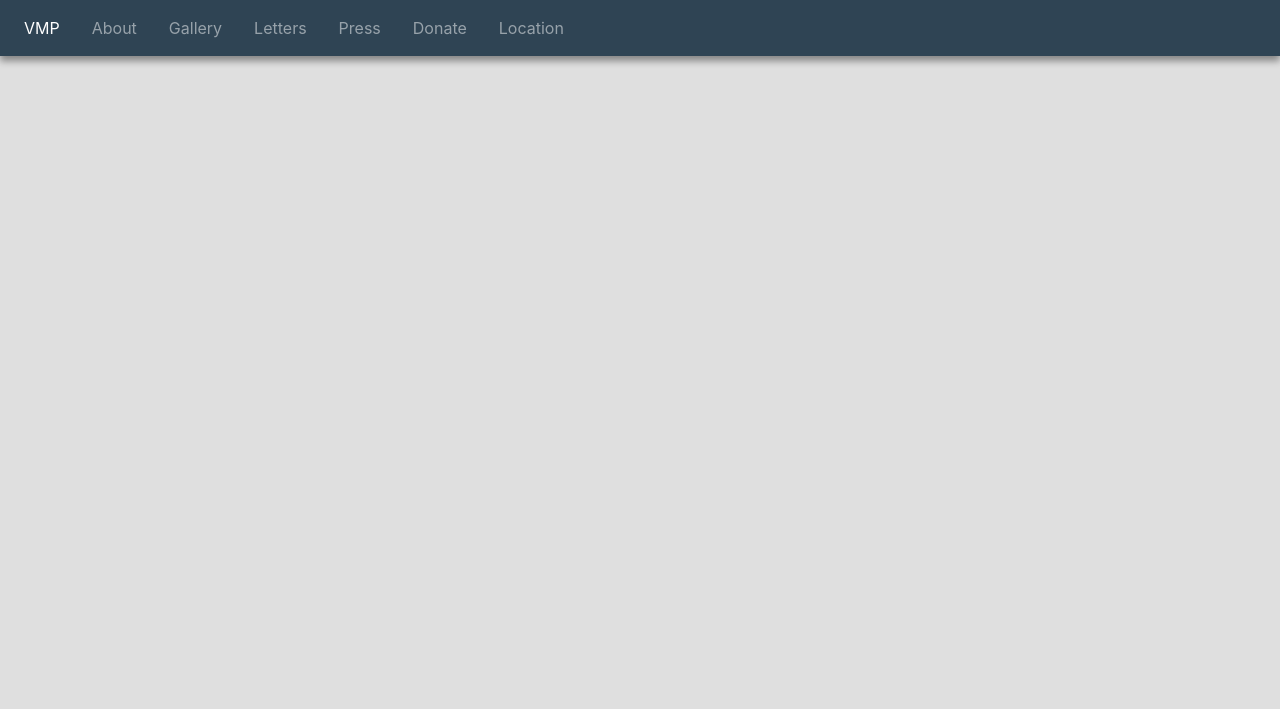
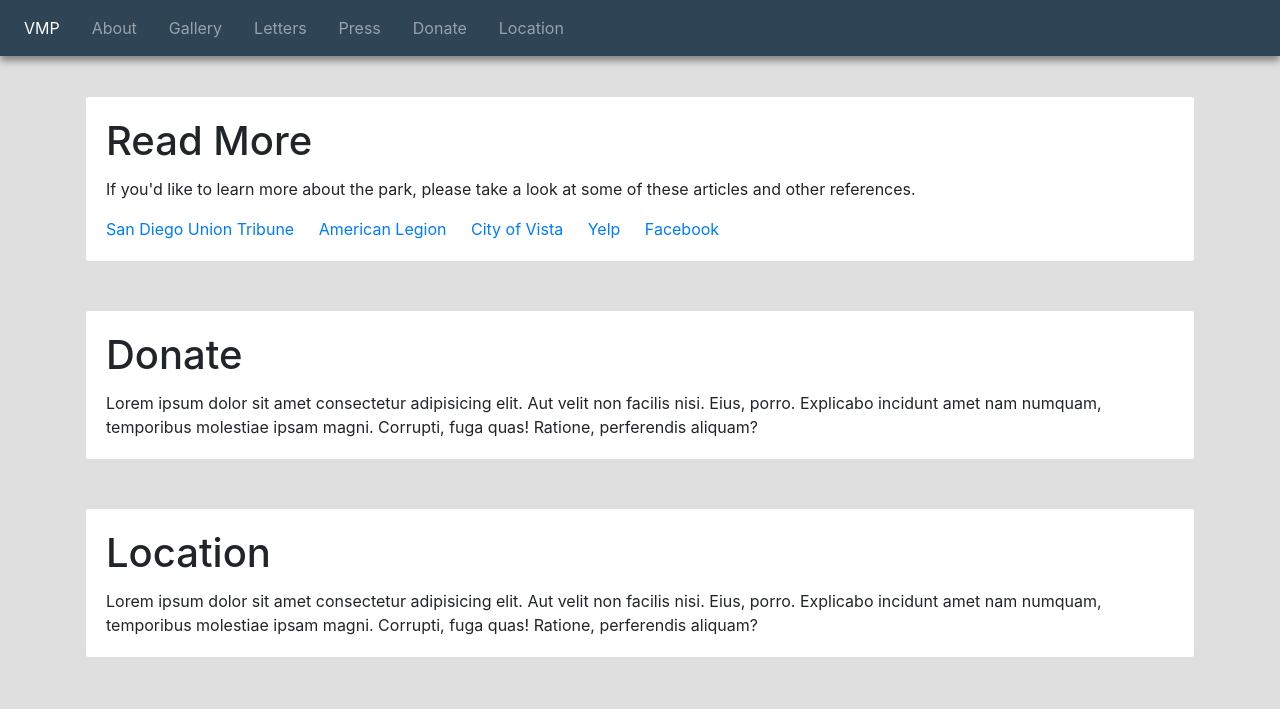
Before and after one commit to KGorham05/vmp, a website: page press_donate_location.html in a window 1280 px wide. Drawn offline with nearby package versions, Linux system fonts and the light colour scheme.

Commit message:
started press/donate/location page

```diff
--- a/press_donate_location.html
+++ b/press_donate_location.html
@@ -50,9 +50,54 @@
         </div>
     </nav>
 
-    <!-- Press -->
-    <!-- Support -->
-    <!-- Location -->
+    <div class="container mt-5">
+        <!-- Press -->
+        <div class="row">
+            <div class="col-12">
+                <div class="card my-5">
+                    <div class="card-body">
+                        <h1 class="card-title">Read More</h1>
+                        <p class="card-text">
+                            If you'd like to learn more about the park, please take a look at some of these articles and other references.
+                        </p>
+                        <a class="card-link" href="https://www.sandiegouniontribune.com/lifestyle/people/sdut-vista-veterans-memorial-park-dedication-2016apr20-htmlstory.html">San Diego Union Tribune</a>
+                        <a class="card-link" href="https://www.legion.org/memorials/236913/ernies-place-veterans-memorial-park-vista-california">American Legion</a>
+                        <a class="card-link" href="https://www.cityofvista.com/city-services/city-departments/engineering/construction-projects/paseo-santa-fe-project/veterans-memorial-park">City of Vista</a>
+                        <a class="card-link" href="https://www.yelp.com/biz/veterans-memorial-park-vista">Yelp</a>
+                        <a class="card-link" href="https://www.facebook.com/pages/Veterans-Memorial-Park/1696722650552485">Facebook</a>
+                    </div>
+                </div>
+            </div>
+        </div>
+        <!-- Donate -->
+        <div class="row">
+            <div class="col-12">
+                <div class="card mb-5">
+                    <div class="card-body">
+                        <h1 class="card-title">Donate</h1>
+                        <p class="card-text">
+                            Lorem ipsum dolor sit amet consectetur adipisicing elit. Aut velit non facilis nisi. Eius, porro. Explicabo incidunt amet nam numquam, temporibus molestiae ipsam magni. Corrupti, fuga quas! Ratione, perferendis aliquam?
+                        </p>
+                    </div>
+                </div>
+            </div>
+        </div>
+        <!-- Location -->
+        <div class="row">
+            <div class="col-12">
+                <div class="card mb-5">
+                    <div class="card-body">
+                        <h1 class="card-title">Location</h1>
+                        <p class="card-text">
+                            Lorem ipsum dolor sit amet consectetur adipisicing elit. Aut velit non facilis nisi. Eius, porro. Explicabo incidunt amet nam numquam, temporibus molestiae ipsam magni. Corrupti, fuga quas! Ratione, perferendis aliquam?
+                        </p>
+                    </div>
+                </div>
+            </div>
+        </div>
+
+
+    </div>
 
     <!-- JavaScript -->
     <script src="./assets/js/app.js"></script>
```
